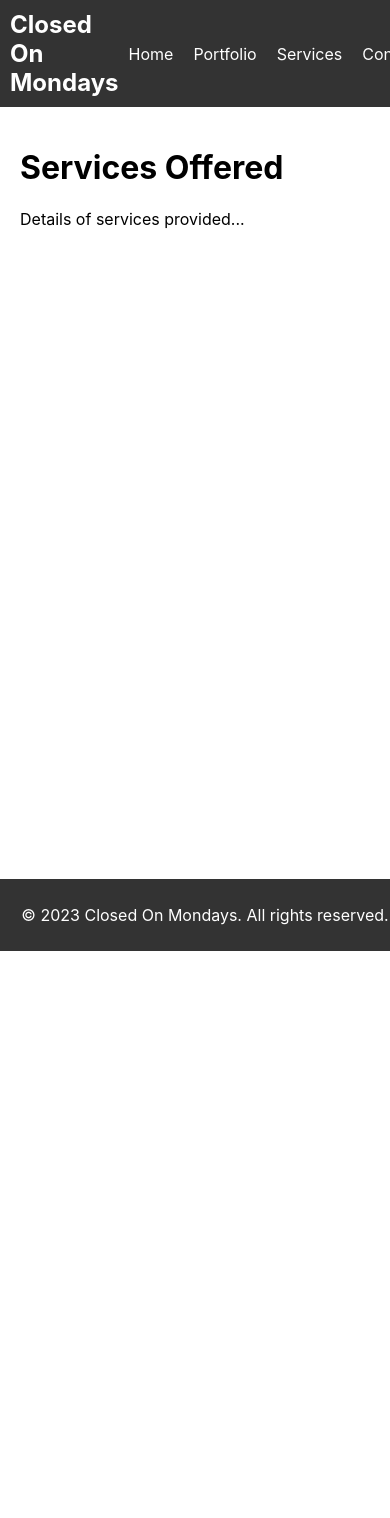
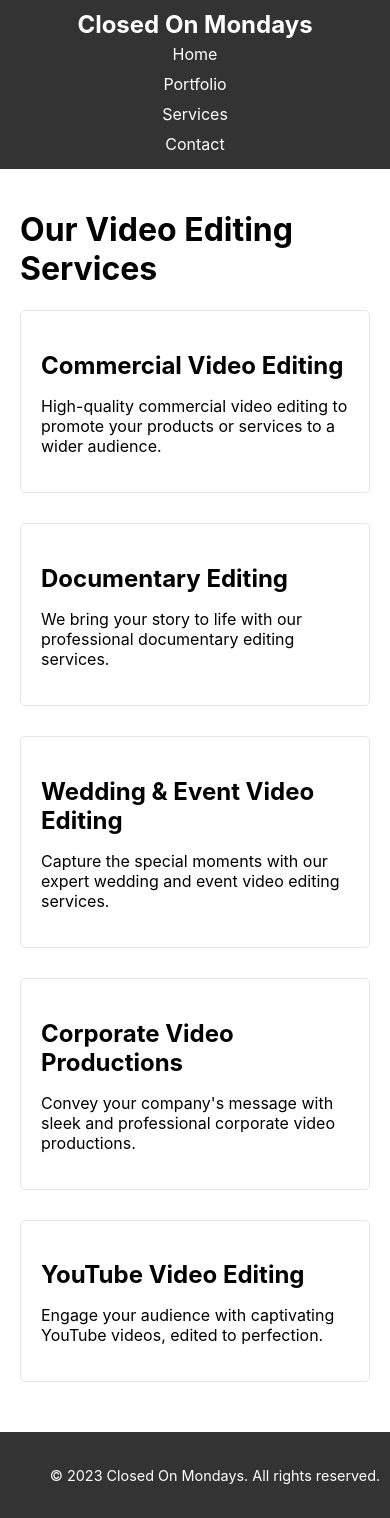
Before and after one commit to pciongoli/closed-on-mondays, a React (Create React App) app: page /services in a window 390 px wide. Shown: the top 1518 px of the page. Before the commit the page ends 951 px from the top, so only its background shows below. Built offline with nearby package versions, Linux system fonts and the light colour scheme.

Commit message:
enhancements

```diff
--- a/src/pages/HomePage.js
+++ b/src/pages/HomePage.js
@@ -6,7 +6,8 @@ const HomePage = () => (
    <div className="home">
       <h1>Welcome to Closed On Mondays</h1>
       <h2 className="introduction">
-         Your destination for professional video editing services.
+         Your destination for high-quality video editing. From short clips to
+         full-length productions, we bring your vision to life.
       </h2>
 
       <div className="showcase">
@@ -15,21 +16,29 @@ const HomePage = () => (
             <source src="showcase.mp4" type="video/mp4" />
             Your browser does not support the video tag.
          </video>
+         <p className="showcase-caption">
+            A glimpse of our recent projects. Excellence in every frame.
+         </p>
       </div>
 
       <div className="cta-buttons">
          <button onClick={() => (window.location.href = "/services")}>
-            View Services
+            View Our Services
          </button>
          <button onClick={() => (window.location.href = "/contact")}>
-            Get in Touch
+            Contact Us Today
          </button>
       </div>
 
       <div className="services-overview">
-         <h2>Services Overview</h2>
-         <p>We offer a wide range of video editing services, including...</p>
-         {/* You can add more details or list the services here */}
+         <h2>Services We Offer</h2>
+         <ul>
+            <li>Commercial Video Editing</li>
+            <li>Corporate Video Productions</li>
+            <li>Documentary Editing</li>
+            <li>Wedding & Event Video Editing</li>
+            {/* You can add more services here */}
+         </ul>
       </div>
    </div>
 );
--- a/src/pages/PortfolioPage.js
+++ b/src/pages/PortfolioPage.js
@@ -9,7 +9,25 @@ const projects = [
       details: "Description and details about the project...",
       technicalDetails: "Technical details, software used, etc...",
    },
-   // Add more project objects here
+   ,
+   {
+      videoUrl: "https://assets.codepen.io/7125791/video+%281080p%29.mp4",
+      title: "Project Title 4",
+      details: "Description and details about the fourth project...",
+      technicalDetails: "Technical details, software used, etc...",
+   },
+   {
+      videoUrl: "https://assets.codepen.io/7125791/video+%281080p%29.mp4",
+      title: "Project Title 3",
+      details: "Description and details about the third project...",
+      technicalDetails: "Technical details, software used, etc...",
+   },
+   {
+      videoUrl: "https://assets.codepen.io/7125791/video+%281080p%29.mp4",
+      title: "Project Title 2",
+      details: "Description and details about the second project...",
+      technicalDetails: "Technical details, software used, etc...",
+   }, // Add more project objects here
 ];
 
 const PortfolioPage = () => (
--- a/src/pages/ServicesPage.js
+++ b/src/pages/ServicesPage.js
@@ -4,8 +4,49 @@ import "../styles/ServicesPage.css";
 
 const ServicesPage = () => (
    <div className="services">
-      <h1>Services Offered</h1>
-      <p>Details of services provided...</p>
+      <h1>Our Video Editing Services</h1>
+
+      <div className="service-item">
+         <h2>Commercial Video Editing</h2>
+         <p>
+            High-quality commercial video editing to promote your products or
+            services to a wider audience.
+         </p>
+      </div>
+
+      <div className="service-item">
+         <h2>Documentary Editing</h2>
+         <p>
+            We bring your story to life with our professional documentary
+            editing services.
+         </p>
+      </div>
+
+      <div className="service-item">
+         <h2>Wedding & Event Video Editing</h2>
+         <p>
+            Capture the special moments with our expert wedding and event video
+            editing services.
+         </p>
+      </div>
+
+      <div className="service-item">
+         <h2>Corporate Video Productions</h2>
+         <p>
+            Convey your company's message with sleek and professional corporate
+            video productions.
+         </p>
+      </div>
+
+      <div className="service-item">
+         <h2>YouTube Video Editing</h2>
+         <p>
+            Engage your audience with captivating YouTube videos, edited to
+            perfection.
+         </p>
+      </div>
+
+      {/* You can add more services here */}
    </div>
 );
 
--- a/src/styles/Footer.css
+++ b/src/styles/Footer.css
@@ -6,3 +6,11 @@
    text-align: center;
    width: 100%;
 }
+
+/* Responsive styling for the footer on smaller screens */
+@media (max-width: 768px) {
+   .footer {
+      padding: 20px; /* Increase padding */
+      font-size: 0.9em; /* Adjust font size */
+   }
+}
--- a/src/styles/HomePage.css
+++ b/src/styles/HomePage.css
@@ -43,3 +43,29 @@
 .services-overview {
    /* Add any specific styling for this section here */
 }
+
+/* Enhanced styling for the introduction */
+.introduction {
+   font-weight: bold;
+   font-size: 1.5em;
+   margin-top: 20px;
+}
+
+/* Styling for the showcase caption */
+.showcase-caption {
+   margin-top: 10px;
+   font-style: italic;
+}
+
+/* Enhancing the CTA buttons */
+.cta-buttons button {
+   background-color: #ff5733; /* More vibrant color */
+   padding: 15px 25px; /* Larger buttons */
+   font-size: 18px; /* Larger font */
+}
+
+/* Styling for the services overview */
+.services-overview ul {
+   list-style-type: disc;
+   margin-left: 20px;
+}
--- a/src/styles/NavBar.css
+++ b/src/styles/NavBar.css
@@ -30,3 +30,16 @@
 .links a:hover {
    text-decoration: underline;
 }
+
+/* Responsive styling for smaller screens */
+@media (max-width: 768px) {
+   .navbar {
+      flex-direction: column; /* Stack items vertically on smaller screens */
+   }
+
+   .links a {
+      display: block; /* Each link takes the full width */
+      padding: 5px 0; /* Add some vertical padding for easier tapping */
+      text-align: center; /* Center the links */
+   }
+}
--- a/src/styles/PortfolioPage.css
+++ b/src/styles/PortfolioPage.css
@@ -29,3 +29,40 @@
    font-size: 14px;
    margin: 5px 0;
 }
+
+/* Improved grid layout for responsiveness */
+.projects {
+   display: grid;
+   grid-template-columns: repeat(auto-fit, minmax(250px, 1fr));
+   gap: 20px;
+}
+
+.project {
+   border: 1px solid #ccc;
+   padding: 20px;
+   border-radius: 5px;
+   transition: transform 0.3s ease, box-shadow 0.3s ease; /* transition for smooth hover effect */
+}
+
+/* Hover effect for project containers */
+.project:hover {
+   transform: scale(1.05); /* Slightly enlarge on hover */
+   box-shadow: 0px 4px 15px rgba(0, 0, 0, 0.2); /* Add shadow on hover */
+}
+
+.video-preview video {
+   width: 100%;
+   border-radius: 5px; /* Rounded corners for videos */
+}
+
+.project-title {
+   margin: 10px 0;
+   font-size: 18px; /* Larger font for titles */
+   font-weight: bold; /* Bold font for titles */
+}
+
+.project-details,
+.technical-details {
+   font-size: 14px;
+   margin: 5px 0;
+}
--- a/src/styles/ServicesPage.css
+++ b/src/styles/ServicesPage.css
@@ -2,3 +2,25 @@
 .services {
    padding: 20px;
 }
+
+/* Styling for individual service items */
+.service-item {
+   margin-bottom: 30px;
+   border: 1px solid #e5e5e5;
+   padding: 20px;
+   border-radius: 5px;
+   transition: box-shadow 0.3s ease;
+}
+
+.service-item:hover {
+   box-shadow: 0px 4px 15px rgba(0, 0, 0, 0.1);
+}
+
+.service-item h2 {
+   font-size: 1.5em;
+   margin-bottom: 10px;
+}
+
+.service-item p {
+   font-size: 1em;
+}
```
